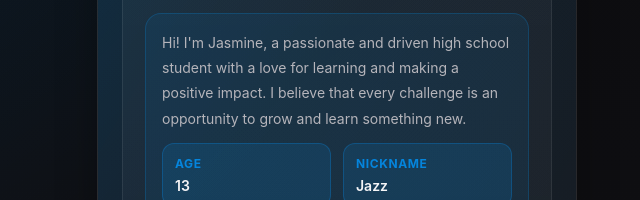
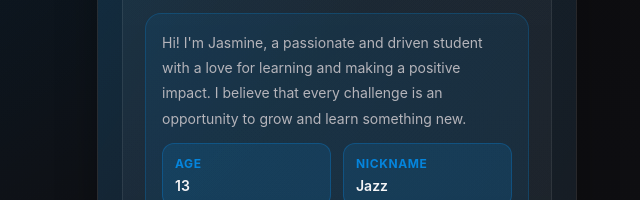
Before and after one commit to joshuadelacruz2109-art/profile, a plain HTML site: page index.html in a window 1280 px wide. Shown: the part 368-568 px from the top of the page, 303-943 px from the left. Drawn offline with Linux system fonts and the light colour scheme.

Commit message:
Update index.html

```diff
--- a/index.html
+++ b/index.html
@@ -32,7 +32,7 @@
             <div class="section">
                 <h2>About Me</h2>
                 <div class="about-intro">
-                    <p>Hi! I'm Jasmine, a passionate and driven high school student with a love for learning and making
+                    <p>Hi! I'm Jasmine, a passionate and driven student with a love for learning and making
                         a positive impact. I believe that every challenge is an opportunity to grow and learn something
                         new.</p>
                     <div class="info-grid">
```
